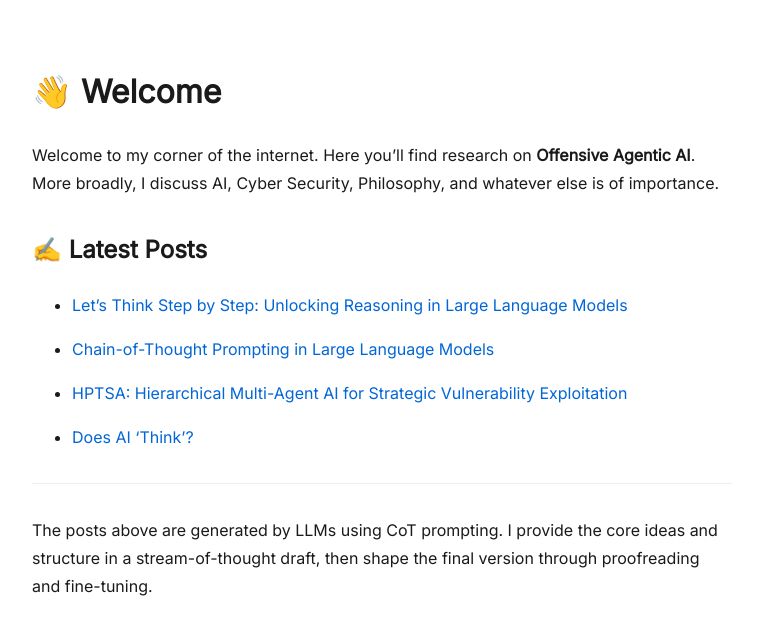
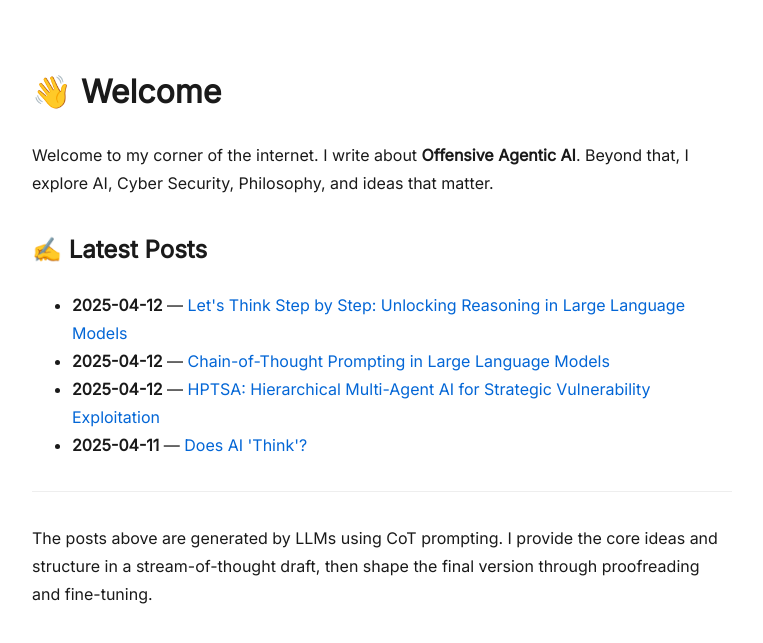
Before and after one commit to frost0x/frost0x.github.io, a Jekyll site: the page built from index.md, in a window 1280 px wide. Shown: the top 643 px of the page, without its empty margins (258-1021 px from the left). Built offline with Jekyll 4.4.1, drawn with Linux system fonts in a browser that asks for light colours.

Commit message:
Update index.md

```diff
--- a/index.md
+++ b/index.md
@@ -5,14 +5,19 @@ title: Home
 
 # 👋 Welcome
 
-Welcome to my corner of the internet. Here you'll find research on **Offensive Agentic AI**.
-More broadly, I discuss AI, Cyber Security, Philosophy, and whatever else is of importance.
+Welcome to my corner of the internet. I write about **Offensive Agentic AI**.
+Beyond that, I explore AI, Cyber Security, Philosophy, and ideas that matter.
 
 ## ✍️ Latest Posts
 
+<ul>
 {% for post in site.posts %}
-- [{{ post.title }}]({{ post.url }})
+  <li>
+    <strong>{{ post.date | date: "%Y-%m-%d" }}</strong> —
+    <a href="{{ post.url }}">{{ post.title }}</a>
+  </li>
 {% endfor %}
+</ul>
 
 ---
 The posts above are generated by LLMs using CoT prompting. I provide the core ideas and structure in a stream-of-thought draft, then shape the final version through proofreading and fine-tuning.
```
